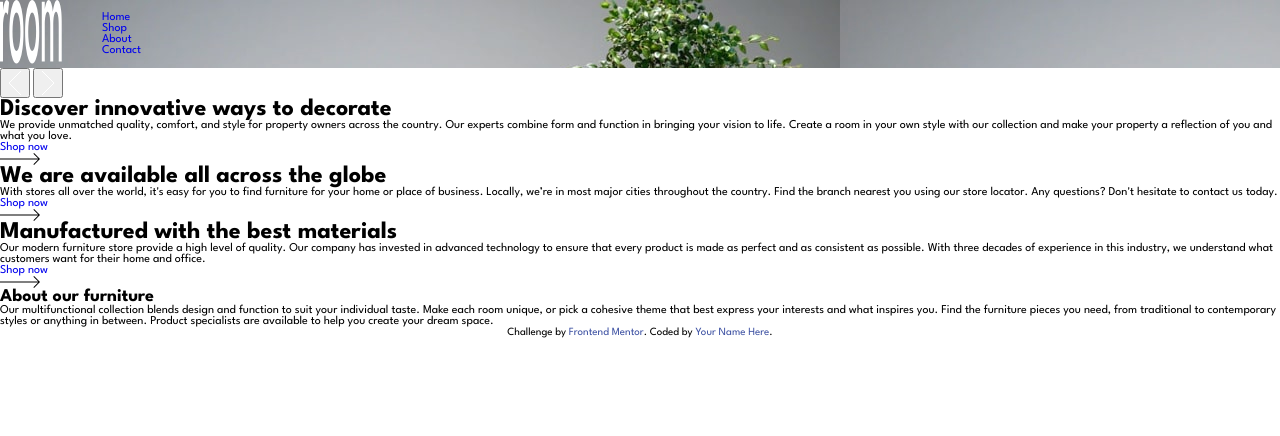
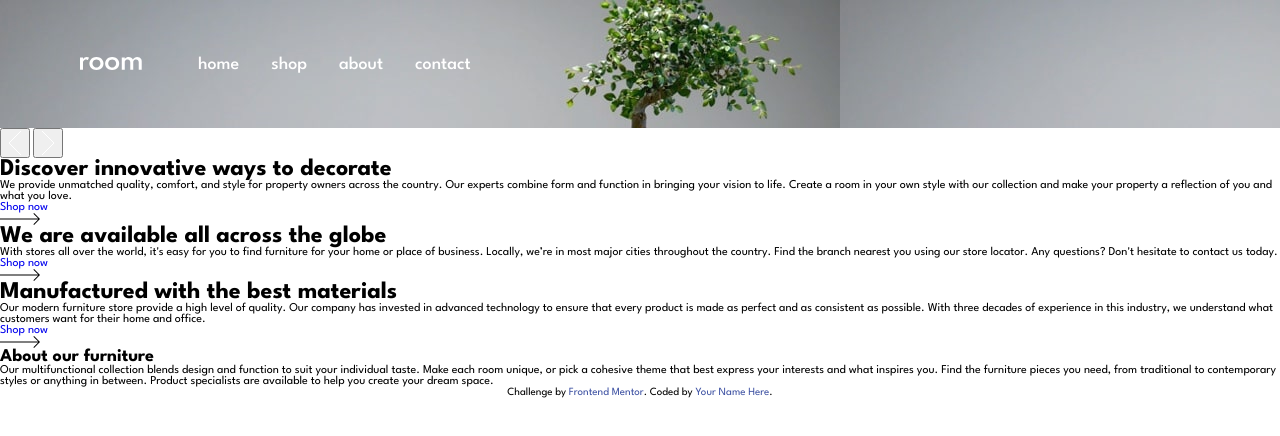
Before and after one commit to SaeM843/Room-Homepage, a website: page index.html in a window 1280 px wide. Drawn offline with Linux system fonts and the light colour scheme.

Commit message:
styled the header for desktop

```diff
--- a/sass/config/_header.scss
+++ b/sass/config/_header.scss
@@ -1,7 +1,12 @@
+@use "./variables" as var;
+
 .header {
   &__wrapper {
     background-image: url("../../images/desktop-image-hero-1.jpg");
     display: flex;
+    align-items: center;
+    padding: 0 5rem;
+    min-height: 8rem;
   }
 
   &__hamburger--mobile,
@@ -9,11 +14,40 @@
     display: none;
   }
 
-  &.header__nav {
+  img {
+    object-fit: contain;
+  }
+
+  &__nav {
     ul {
       display: flex;
       justify-content: center;
       align-items: center;
+
+      li a {
+        color: var.$white;
+        padding: 1rem;
+        text-transform: lowercase;
+        font-size: 18px;
+        font-weight: 500;
+        position: relative;
+
+        &::after {
+          position: absolute;
+          content: "";
+          left: 50%;
+          width: 0;
+          height: 2px;
+          background: hsl(0, 0%, 100%);
+          bottom: 12px;
+          transition: 0.3s;
+          transform: translateX(-50%);
+        }
+
+        &:hover::after {
+          width: calc(70% - 20px);
+        }
+      }
     }
   }
 }
```
Also changed, not shown: css/style.css, 1 other file.
